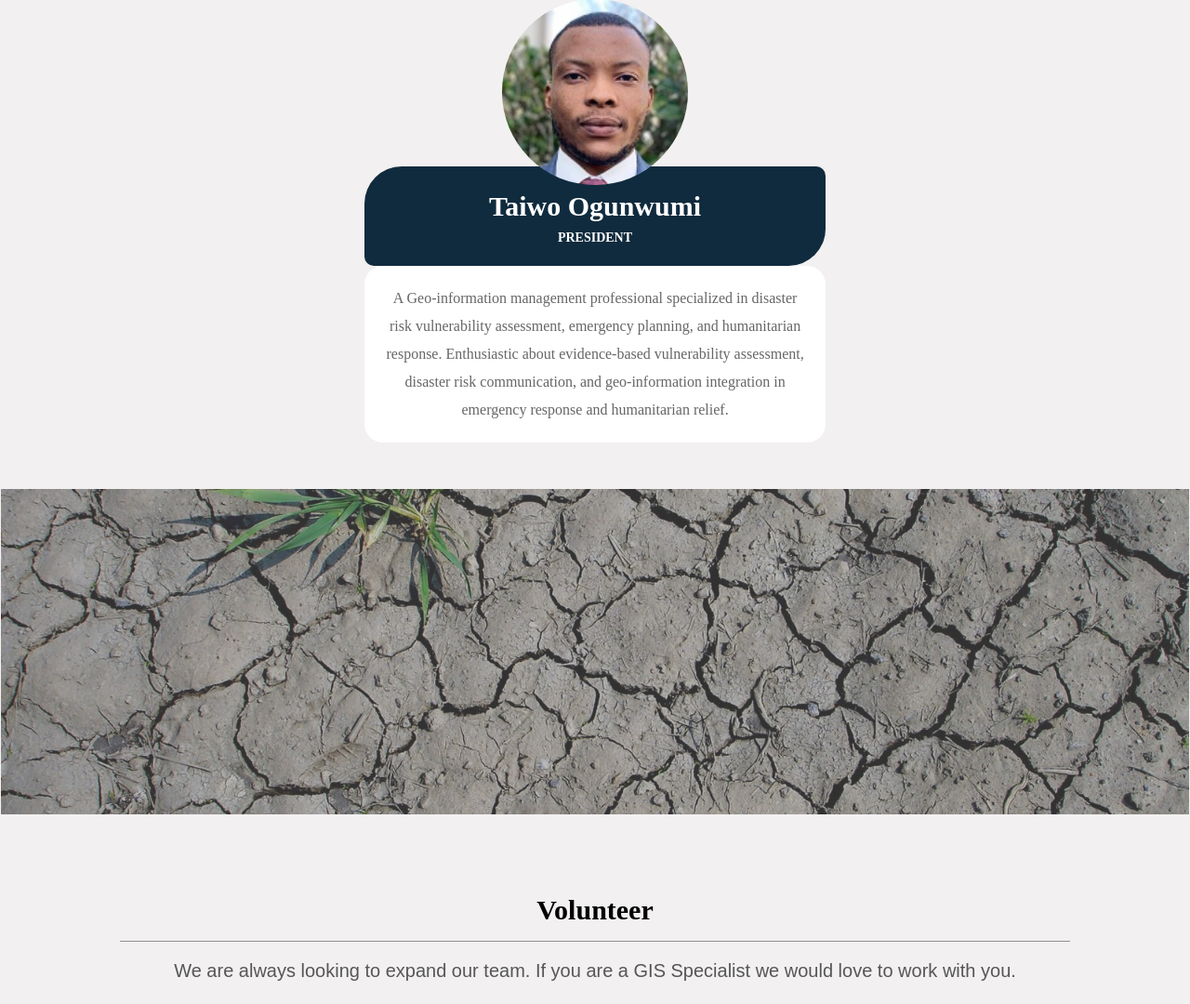
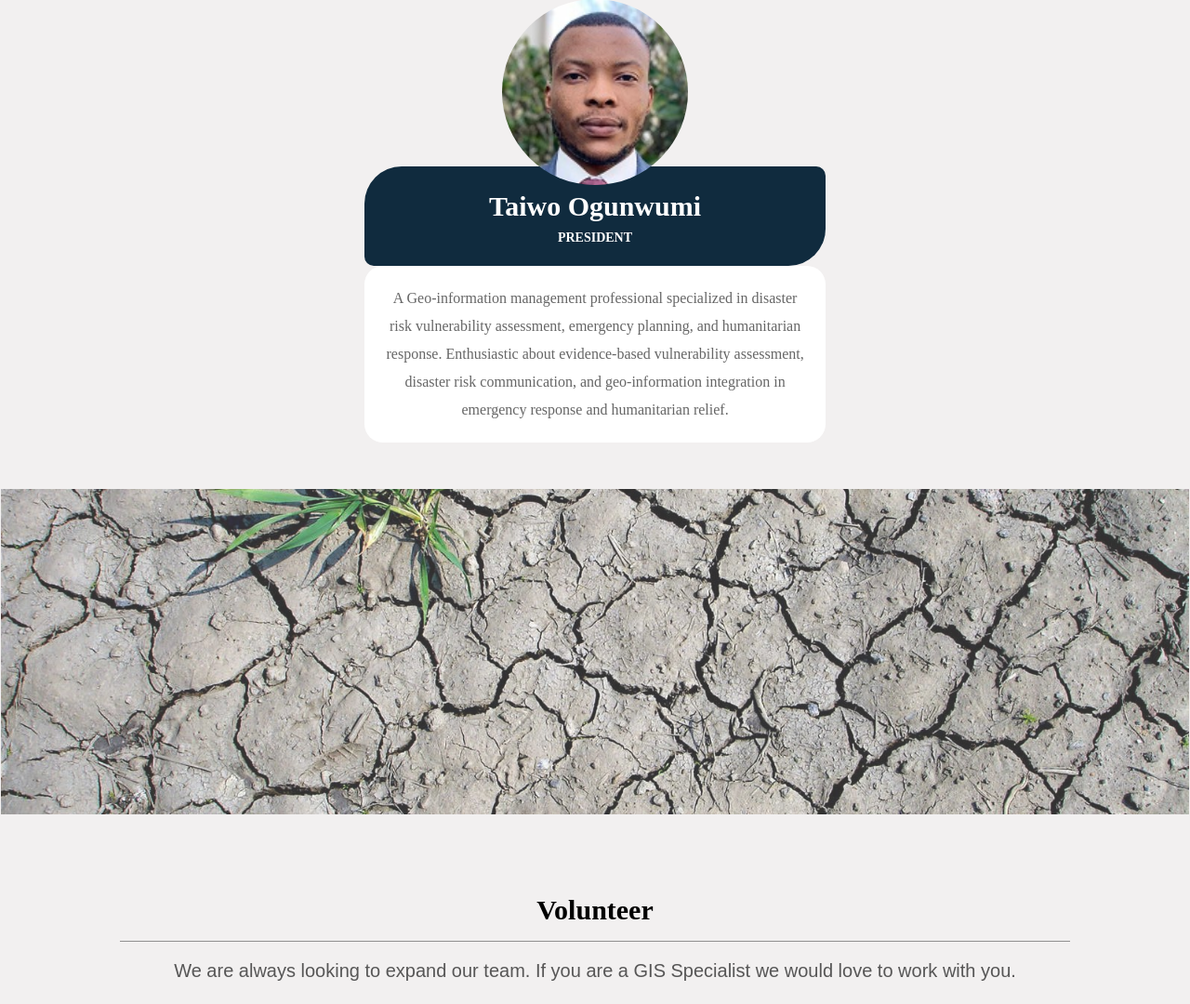
Before and after one commit to tosanoke/GRMI-Official-Site, a PHP site: page / in a window 1280 px wide. Shown: the part 3553-4633 px from the top of the page at 93% size. Run offline with PHP 8.4, Linux system fonts and the light colour scheme; some web fonts are replaced.

Commit message:
Update style.default.css

```diff
--- a/css/style.default.css
+++ b/css/style.default.css
@@ -476,7 +476,7 @@ header.header_bg{
 
 .parallax3 {
   /* The image used */
-  background: linear-gradient(rgba(0, 0, 0, 0.3), rgba(0, 0, 0, 0.3)), url("/images/Drought.jpg");
+  background: linear-gradient(rgba(0, 0, 0, 0), rgba(0, 0, 0, 0)), url("/images/Drought.jpg");
   opacity: 0.8;
   background-position: center;
   background-repeat: no-repeat;
```
